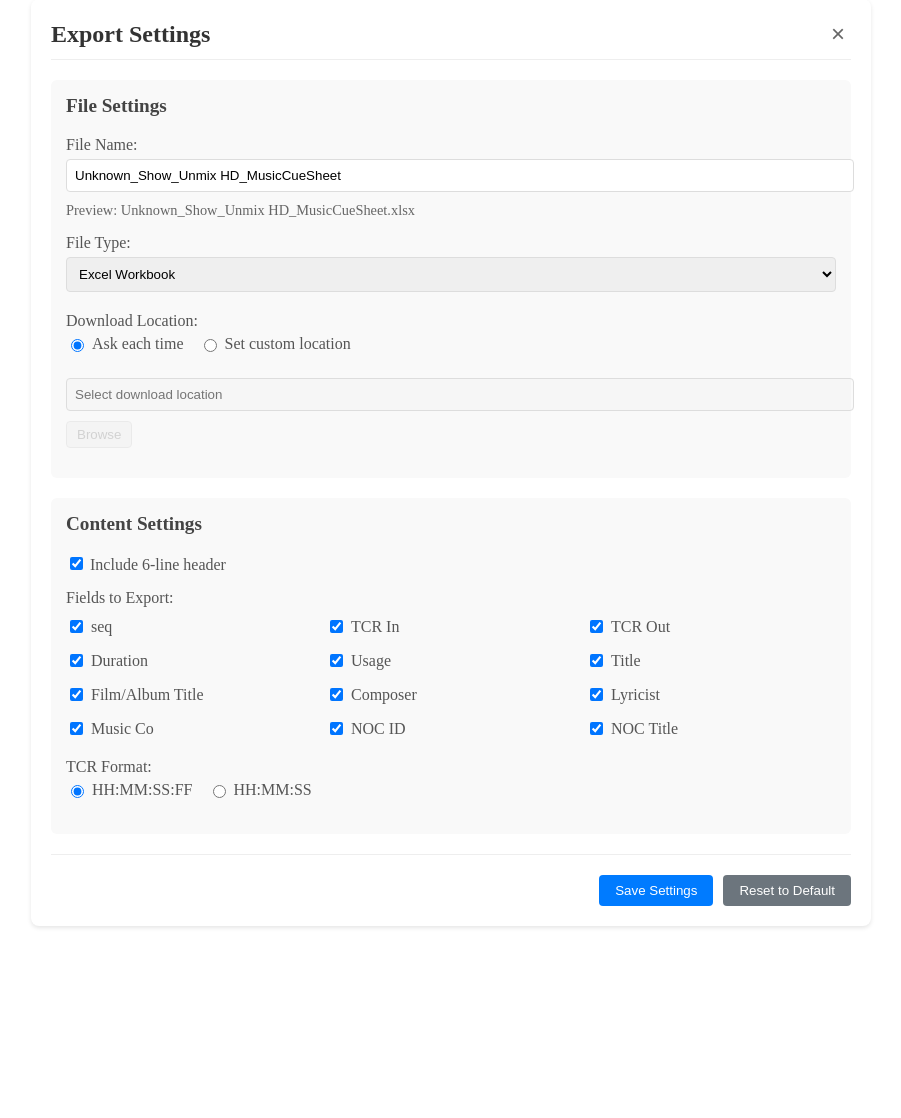
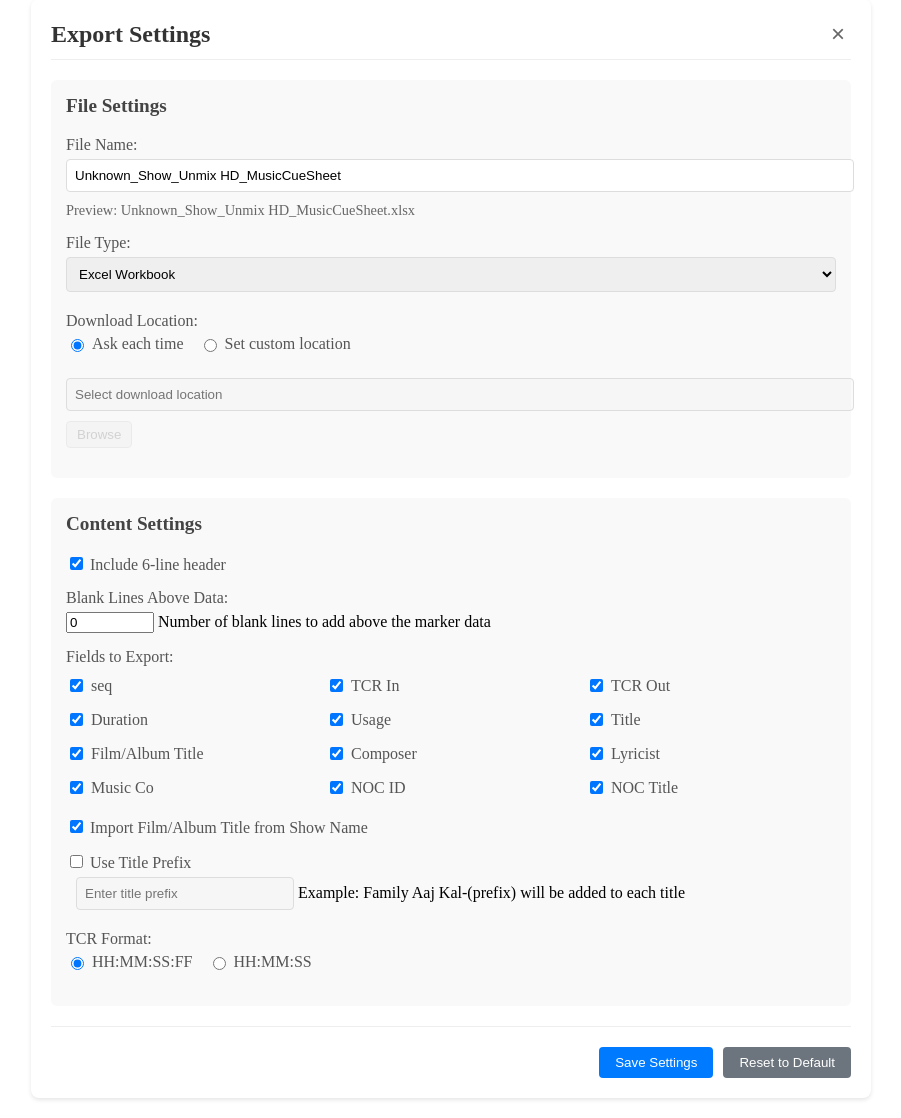
Before and after one commit to AnuragUb/MOSs, a Flask app: page /export-settings in a window 1280 px wide. Shown: the part 21-1139 px from the top of the page, without its empty margins (189-1090 px from the left). Before the commit the page ends 949 px from the top, so only its background shows below. Run offline with Flask 3, Linux system fonts and the light colour scheme; some libraries are stand-ins or nearby versions.

Commit message:
Added new export options: Film/Album Title import and Title Prefix with parentheses format

```diff
--- a/app.py
+++ b/app.py
@@ -109,6 +109,7 @@ def export_markers(format):
         payload = request.json
         header_rows = payload.get('headerRows', [])
         markers = payload.get('markers', [])
+        blank_lines = payload.get('blankLines', 0)
 
         if format == 'excel':
             temp_file = tempfile.NamedTemporaryFile(delete=False, suffix='.xlsx')
@@ -123,6 +124,10 @@ def export_markers(format):
                 ws.append(row)
             # --- END: Write metadata rows ---
 
+            # Add blank lines if specified
+            for _ in range(blank_lines):
+                ws.append([])
+
             # --- BEGIN: Write marker table ---
             if markers:
                 ws.append(list(markers[0].keys()))
@@ -133,8 +138,8 @@ def export_markers(format):
             # --- BEGIN: Color marked rows ---
             yellow_fill = PatternFill(start_color='FFFF00', end_color='FFFF00', fill_type='solid')
             red_fill = PatternFill(start_color='FF0000', end_color='FF0000', fill_type='solid')
-            # Metadata rows + header row
-            start_row = len(header_rows) + 2 if markers else len(header_rows) + 1
+            # Metadata rows + header row + blank lines
+            start_row = len(header_rows) + blank_lines + 2 if markers else len(header_rows) + blank_lines + 1
             for i, marker in enumerate(markers):
                 color = marker.get('markColor', '')
                 if color == 'yellow':
@@ -167,6 +172,10 @@ def export_markers(format):
                 for row in header_rows:
                     writer.writerow(row)
                 # --- END: Write metadata rows ---
+
+                # Add blank lines if specified
+                for _ in range(blank_lines):
+                    writer.writerow([])
 
                 # --- BEGIN: Write marker table ---
                 if markers:
--- a/static/js/export_settings.js
+++ b/static/js/export_settings.js
@@ -5,8 +5,12 @@ let exportSettings = {
     downloadLocation: 'ask',
     customLocation: '',
     includeHeader: true,
+    blankLines: 0,
     fieldsToExport: [],
-    tcrFormat: 'timecode'
+    tcrFormat: 'timecode',
+    importFilmTitle: true,
+    useTitlePrefix: false,
+    titlePrefix: ''
 };
 
 // Check if we're on the export settings page
@@ -98,6 +102,15 @@ function initializeExportSettingsPage() {
         if (savedHeaderRows) {
             window.headerRows = JSON.parse(savedHeaderRows);
         }
+
+        // Initialize blank lines input
+        const blankLinesInput = document.getElementById('blankLines');
+        if (blankLinesInput) {
+            blankLinesInput.value = exportSettings.blankLines;
+            blankLinesInput.addEventListener('change', (e) => {
+                exportSettings.blankLines = parseInt(e.target.value) || 0;
+            });
+        }
     } catch (error) {
         console.error('Error in initializeExportSettingsPage:', error);
         throw error;
@@ -185,6 +198,28 @@ function setupEventListeners() {
                 radio.addEventListener('change', (e) => {
                     exportSettings.tcrFormat = e.target.value;
                 });
+            });
+        }
+
+        // Import Film Title checkbox
+        const importFilmTitleCheckbox = document.getElementById('importFilmTitle');
+        if (importFilmTitleCheckbox) {
+            importFilmTitleCheckbox.addEventListener('change', (e) => {
+                exportSettings.importFilmTitle = e.target.checked;
+            });
+        }
+
+        // Title Prefix checkbox and input
+        const useTitlePrefixCheckbox = document.getElementById('useTitlePrefix');
+        const titlePrefixInput = document.getElementById('titlePrefix');
+        if (useTitlePrefixCheckbox && titlePrefixInput) {
+            useTitlePrefixCheckbox.addEventListener('change', (e) => {
+                exportSettings.useTitlePrefix = e.target.checked;
+                titlePrefixInput.disabled = !e.target.checked;
+            });
+
+            titlePrefixInput.addEventListener('change', (e) => {
+                exportSettings.titlePrefix = e.target.value;
             });
         }
 
@@ -324,12 +359,33 @@ function applySettingsToUI() {
             includeHeaderCheckbox.checked = exportSettings.includeHeader;
         }
 
+        // Apply blank lines
+        const blankLinesInput = document.getElementById('blankLines');
+        if (blankLinesInput) {
+            blankLinesInput.value = exportSettings.blankLines;
+        }
+
         // Apply TCR format
         const tcrFormatRadios = document.querySelectorAll('input[name="tcrFormat"]');
         if (tcrFormatRadios.length > 0) {
             tcrFormatRadios.forEach(radio => {
                 radio.checked = radio.value === exportSettings.tcrFormat;
             });
+        }
+
+        // Apply import film title setting
+        const importFilmTitleCheckbox = document.getElementById('importFilmTitle');
+        if (importFilmTitleCheckbox) {
+            importFilmTitleCheckbox.checked = exportSettings.importFilmTitle;
+        }
+
+        // Apply title prefix settings
+        const useTitlePrefixCheckbox = document.getElementById('useTitlePrefix');
+        const titlePrefixInput = document.getElementById('titlePrefix');
+        if (useTitlePrefixCheckbox && titlePrefixInput) {
+            useTitlePrefixCheckbox.checked = exportSettings.useTitlePrefix;
+            titlePrefixInput.value = exportSettings.titlePrefix;
+            titlePrefixInput.disabled = !exportSettings.useTitlePrefix;
         }
 
         // Update file name preview
@@ -350,8 +406,12 @@ function resetSettings() {
         downloadLocation: 'ask',
         customLocation: '',
         includeHeader: true,
+        blankLines: 0,
         fieldsToExport: [],
-        tcrFormat: 'timecode'
+        tcrFormat: 'timecode',
+        importFilmTitle: true,
+        useTitlePrefix: false,
+        titlePrefix: ''
     };
 
     initializeExportSettingsPage();
@@ -380,7 +440,30 @@ function exportWithSettings() {
             const markedRows = JSON.parse(localStorage.getItem('markedRows')) || {};
             markers = rawMarkers.map((marker, idx) => ({ ...marker, markColor: markedRows[idx] || '' }));
         }
-        const exportPayload = { headerRows, markers };
+
+        // Apply film title import if enabled
+        if (settings.importFilmTitle) {
+            const showInfo = JSON.parse(localStorage.getItem('showInfo')) || {};
+            const showName = showInfo.showName || '';
+            markers = markers.map(marker => ({
+                ...marker,
+                filmTitle: showName
+            }));
+        }
+
+        // Apply title prefix if enabled
+        if (settings.useTitlePrefix && settings.titlePrefix) {
+            markers = markers.map(marker => ({
+                ...marker,
+                title: `${marker.title}-(${settings.titlePrefix})`
+            }));
+        }
+
+        const exportPayload = {
+            headerRows,
+            markers,
+            blankLines: settings.blankLines
+        };
         // --- END: Prepare export payload with metadata and marker data ---
 
         // Get file type from settings
--- a/templates/export_settings.html
+++ b/templates/export_settings.html
@@ -60,10 +60,32 @@
                 </div>
 
                 <div class="setting-group">
+                    <label>Blank Lines Above Data:</label>
+                    <input type="number" id="blankLines" min="0" value="0" style="width: 80px;">
+                    <span class="help-text">Number of blank lines to add above the marker data</span>
+                </div>
+
+                <div class="setting-group">
                     <label>Fields to Export:</label>
                     <div class="fields-container">
                         <!-- Fields will be populated dynamically -->
                     </div>
+                </div>
+
+                <div class="setting-group">
+                    <label>
+                        <input type="checkbox" id="importFilmTitle" checked>
+                        Import Film/Album Title from Show Name
+                    </label>
+                </div>
+
+                <div class="setting-group">
+                    <label>
+                        <input type="checkbox" id="useTitlePrefix">
+                        Use Title Prefix
+                    </label>
+                    <input type="text" id="titlePrefix" placeholder="Enter title prefix" style="width: 200px; margin-left: 10px;" disabled>
+                    <span class="help-text">Example: Family Aaj Kal-(prefix) will be added to each title</span>
                 </div>
 
                 <div class="setting-group">
```
